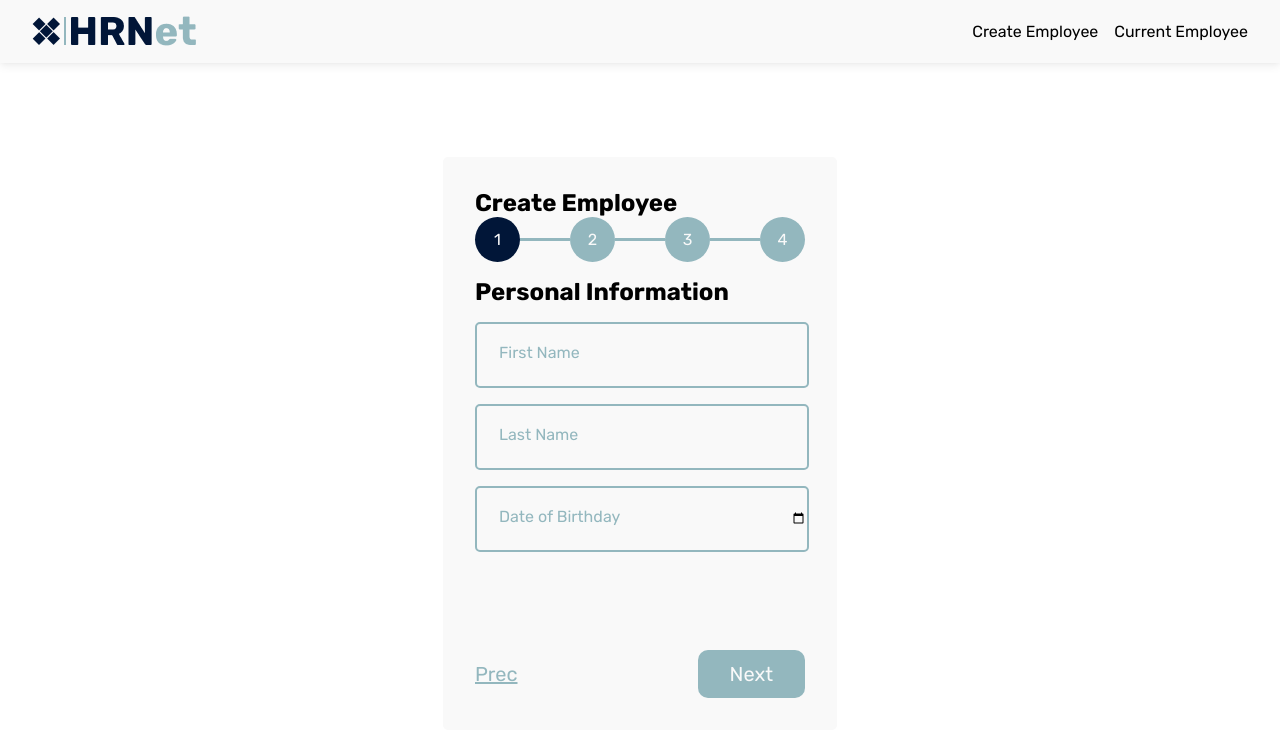
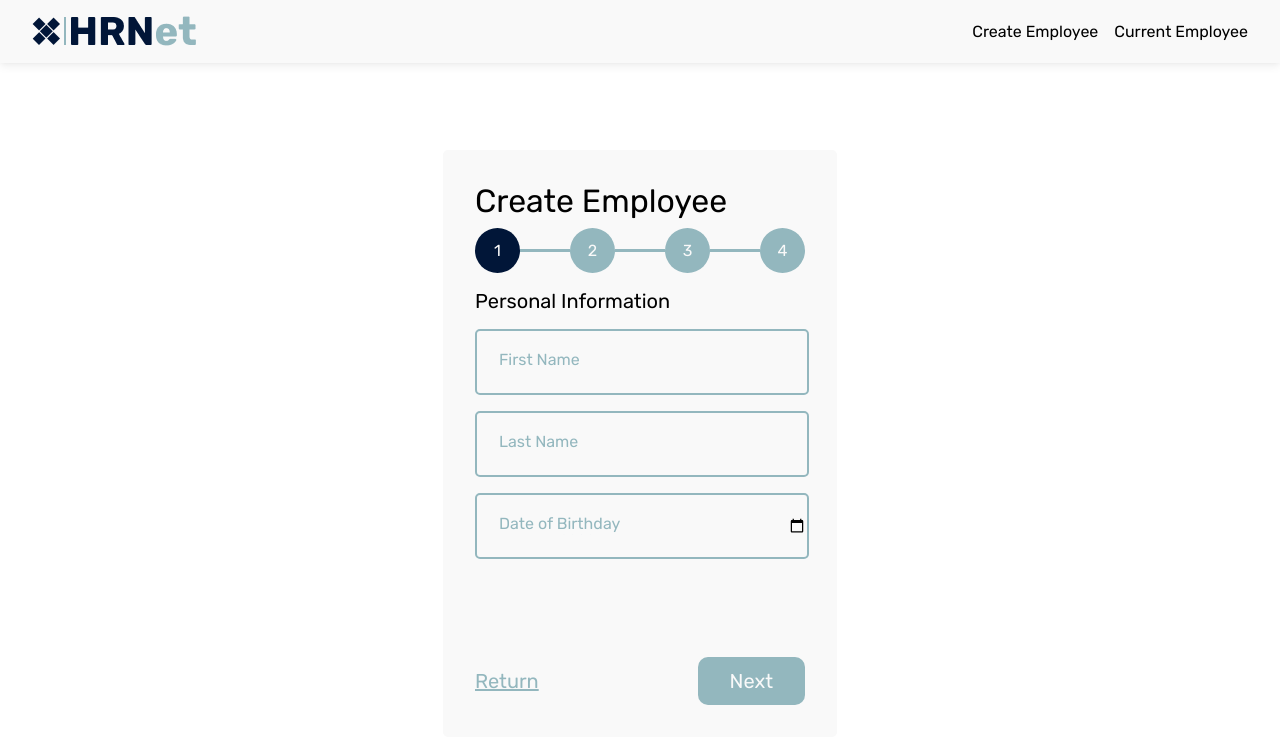
Before and after one commit to HaydenLeDev/Projet14-rhnet, a React (Create React App) app: page / in a window 1280 px wide. Shown: the top 744 px of the page. Built offline with nearby package versions, Linux system fonts and the light colour scheme.

Commit message:
formulaire fini

```diff
--- a/src/components/form/Form.js
+++ b/src/components/form/Form.js
@@ -235,7 +235,7 @@ const Form = () => {
                 </fieldset>
             </form>
             <div className="buttons">
-                <button className="button_prec" onClick={onClickPrec}>Prec</button>
+                <button className="button_prec" onClick={onClickPrec}>Return</button>
                 {displaysNextOrValidate()}
             </div>
 
--- a/src/components/form/Form.scss
+++ b/src/components/form/Form.scss
@@ -1,4 +1,5 @@
 @import '../../style/colors';
+@import '../../style/font';
 
 
 .Form{
@@ -22,8 +23,15 @@
             flex-direction: column;
             gap: 16px;
             width: 330px;
+        }
+    }
 
-        }
+    &_Header{
+        display: flex;
+        flex-direction: column;
+        justify-content: center;
+        align-items: flex-start;
+        gap: 8px;
     }
 }
 
@@ -49,9 +57,11 @@
         border-radius: 5px;
         padding-left: 16px;
         z-index: 3;
-
+        color: $main-color-neutre;
+        font-size: $paragraphe-font-size;
         &:focus{
-        border: 2px solid $main-color-fonce;
+            border: 2px solid $main-color-fonce;
+            color: $main-color-fonce;
         }
 
 
--- a/src/style/_font.scss
+++ b/src/style/_font.scss
@@ -1,4 +1,16 @@
 $h1-font-size: 32px;
-$h2-font-size: 24px;
-$h3-font-size: 20px;
+$h2-font-size: 20px;
+$h3-font-size: 18px;
 $paragraphe-font-size: 16px;
+
+h1{
+    font-size: $h1-font-size;
+    font-weight: 400;
+    line-height: 38px;
+}
+
+h2{
+    font-weight: 400;
+    font-size: $h2-font-size;
+    line-height: 24px;
+}
```
